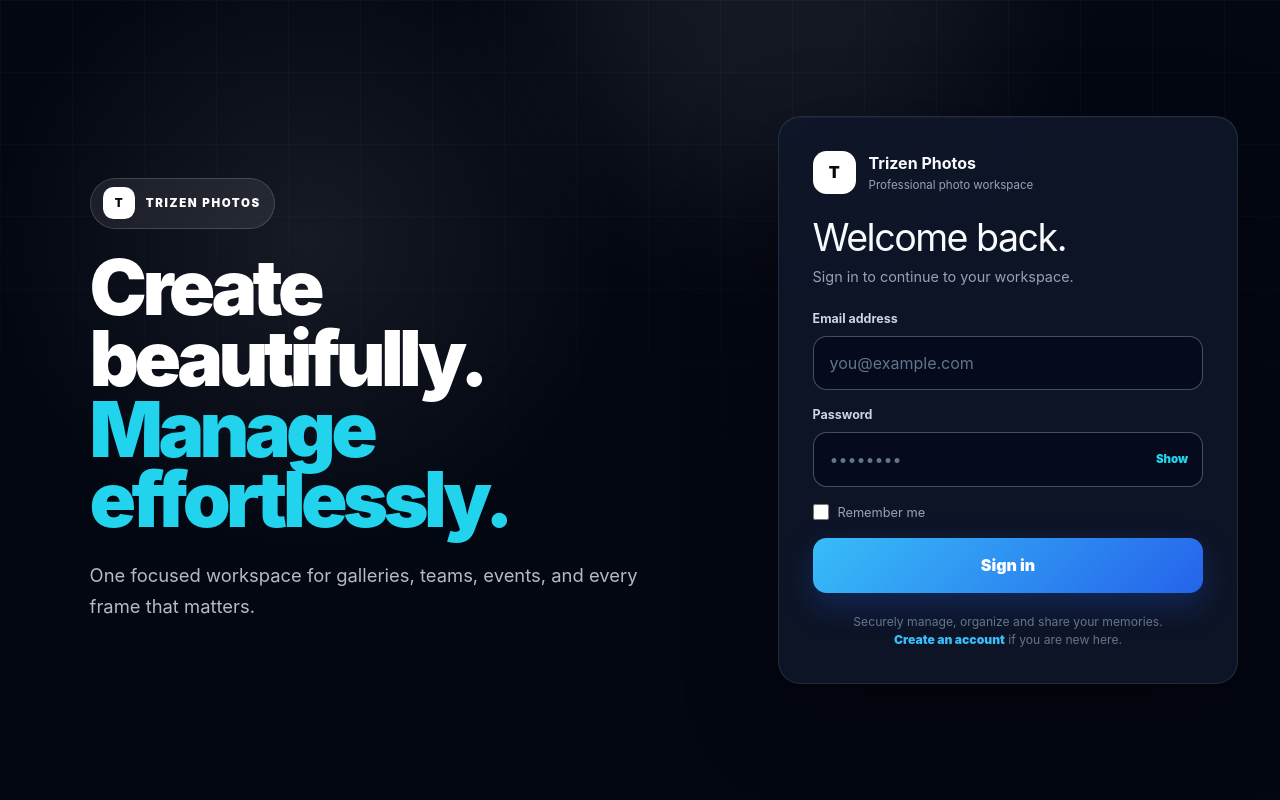
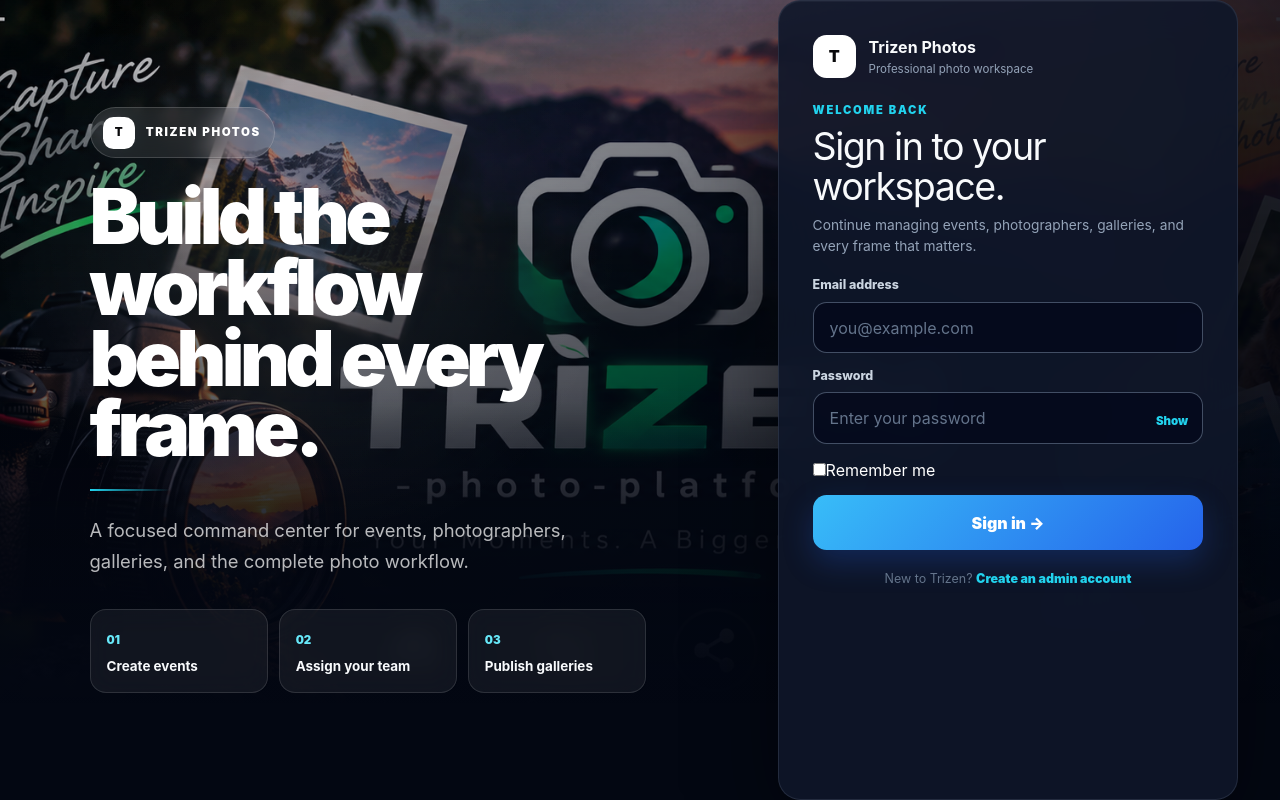
Before and after one commit to Satyakush/trizen-photo-platform, a React (Vite) app in the folder client/: page /login in a window 1280 px wide. Built offline with nearby package versions, Linux system fonts and the light colour scheme; no server answers.

Commit message:
ui: match Trizen login to existing register design

```diff
--- a/client/src/pages/auth/Login.jsx
+++ b/client/src/pages/auth/Login.jsx
@@ -1,98 +1,86 @@
 import { useState } from "react";
-import { useNavigate, Link } from "react-router-dom";
-
+import { Link, useNavigate } from "react-router-dom";
 import { login as loginUser } from "../../services/auth.service";
 import { useAuth } from "../../context/AuthContext";
-import "./login.css";
+import "./register.css";
 
 const Login = () => {
   const navigate = useNavigate();
   const { login } = useAuth();
-
   const [form, setForm] = useState({ email: "", password: "" });
   const [remember, setRemember] = useState(false);
   const [loading, setLoading] = useState(false);
   const [showPassword, setShowPassword] = useState(false);
   const [error, setError] = useState("");
 
-  const handleChange = (event) => {
-    setForm({ ...form, [event.target.name]: event.target.value });
-  };
+  const handleChange = (e) => setForm({ ...form, [e.target.name]: e.target.value });
 
-  const handleSubmit = async (event) => {
-    event.preventDefault();
+  const handleSubmit = async (e) => {
+    e.preventDefault();
     setLoading(true);
     setError("");
-
     try {
       const response = await loginUser(form);
       login(response.data, remember);
       navigate(response.data.user.role === "admin" ? "/admin" : "/team");
-    } catch (error) {
-      setError(error.response?.data?.message || "Invalid email or password");
+    } catch (err) {
+      setError(err.response?.data?.message || "Invalid email or password");
     } finally {
       setLoading(false);
     }
   };
 
   return (
-    <main className="trizen-login">
-      <div className="trizen-login__backdrop" aria-hidden="true" />
-      <div className="trizen-login__glow" aria-hidden="true" />
-
-      <div className="trizen-login__layout">
-        <section className="trizen-login__intro">
-          <div className="trizen-login__eyebrow">
-            <span className="trizen-login__mark">T</span>
-            Trizen Photos
+    <main className="trizen-register">
+      <section className="trizen-register__intro">
+        <div className="trizen-register__eyebrow"><span className="trizen-register__mark">T</span> Trizen Photos</div>
+        <h1>Build the workflow behind every frame.</h1>
+        <p>A focused command center for events, photographers, galleries, and the complete photo workflow.</p>
+        <div className="trizen-register__features">
+          {["Create events","Assign your team","Publish galleries"].map((item,i) => (
+            <div className="trizen-register__feature" key={item}><span>0{i+1}</span><strong>{item}</strong></div>
+          ))}
         </div>
-          <h1>Create beautifully.<br /><em>Manage effortlessly.</em></h1>
-          <p>One focused workspace for galleries, teams, events, and every frame that matters.</p>
       </section>
 
-        <section className="trizen-login__card">
-          <div className="trizen-login__brand">
-            <div className="trizen-login__brand-mark">T</div>
+      <section className="trizen-register__card">
+        <div className="trizen-register__brand">
+          <div className="trizen-register__brand-mark">T</div>
           <div><strong>Trizen Photos</strong><span>Professional photo workspace</span></div>
         </div>
 
-          <h2>Welcome back.</h2>
-          <p className="trizen-login__subtitle">Sign in to continue to your workspace.</p>
+        <div className="trizen-register__heading">
+          <p>WELCOME BACK</p>
+          <h2>Sign in to your workspace.</h2>
+          <span>Continue managing events, photographers, galleries, and every frame that matters.</span>
+        </div>
 
-          {error && <div className="trizen-login__error" role="alert">{error}</div>}
+        {error && <div className="trizen-register__message is-error" role="alert">{error}</div>}
 
-          <form onSubmit={handleSubmit} className="trizen-login__form">
-            <label className="trizen-login__field">
+        <form onSubmit={handleSubmit} className="trizen-register__form">
+          <label className="trizen-register__field">
             <span>Email address</span>
-              <div className="trizen-login__control">
             <input type="email" name="email" value={form.email} onChange={handleChange} required autoComplete="email" placeholder="you@example.com" />
-              </div>
           </label>
 
-            <label className="trizen-login__field">
+          <label className="trizen-register__field">
             <span>Password</span>
-              <div className="trizen-login__control">
-                <input className="has-toggle" type={showPassword ? "text" : "password"} name="password" value={form.password} onChange={handleChange} required autoComplete="current-password" placeholder="••••••••" />
-                <button type="button" className="trizen-login__toggle" onClick={() => setShowPassword((value) => !value)}>{showPassword ? "Hide" : "Show"}</button>
-              </div>
+            <input type={showPassword ? "text" : "password"} name="password" value={form.password} onChange={handleChange} required autoComplete="current-password" placeholder="Enter your password" />
+            <button type="button" className="trizen-register__password-toggle" onClick={() => setShowPassword((value) => !value)}>{showPassword ? "Hide" : "Show"}</button>
           </label>
 
-            <label className="trizen-login__remember">
+          <label className="trizen-register__remember">
             <input type="checkbox" checked={remember} onChange={(e) => setRemember(e.target.checked)} />
-              Remember me
+            <span>Remember me</span>
           </label>
 
-            <button type="submit" disabled={loading} className="trizen-login__submit">
-              {loading ? "Signing in..." : "Sign in"}
+          <button type="submit" disabled={loading} className="trizen-register__submit">
+            {loading ? "Signing in..." : "Sign in →"}
           </button>
         </form>
 
-          <p className="trizen-login__footer">
-            Securely manage, organize and share your memories.<br />
-            <Link to="/register">Create an account</Link> if you are new here.
-          </p>
+        <p className="trizen-register__footer">New to Trizen? <Link to="/register">Create an admin account</Link></p>
       </section>
-      </div>
     </main>
   );
 };
```
Lines whose indentation alone changed are shown as unchanged.
